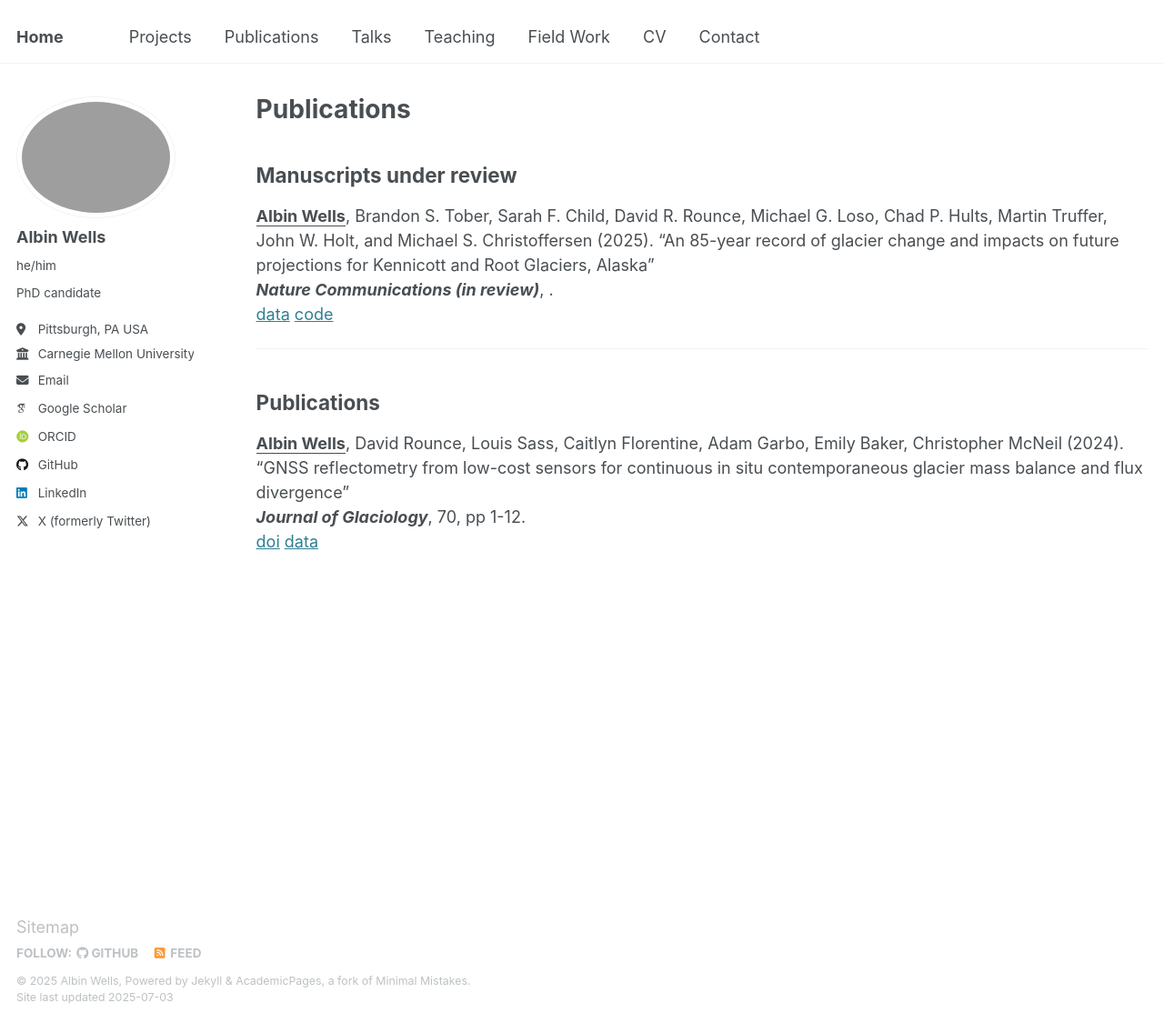
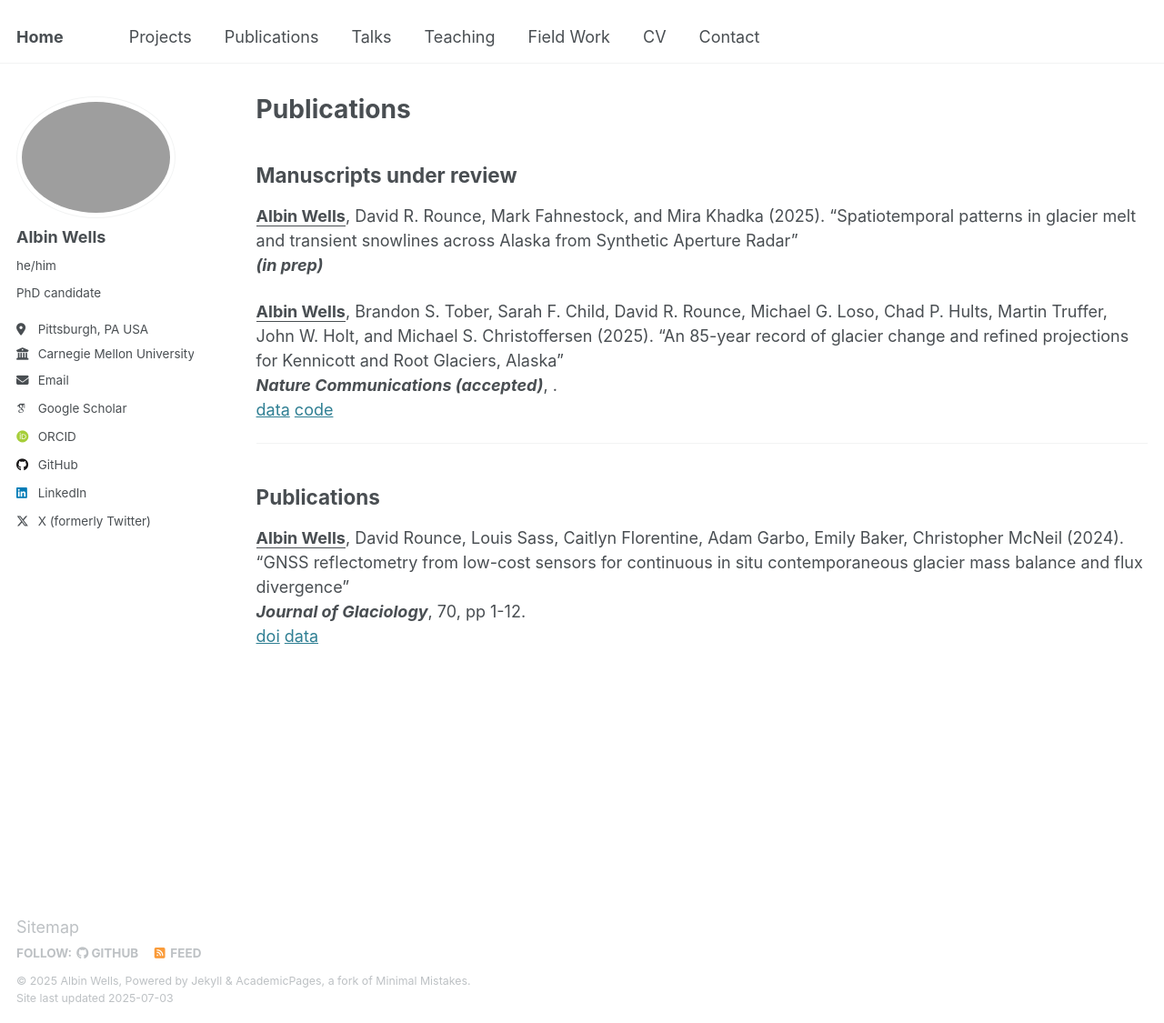
Before and after one commit to albinwwells/albinwwells.github.io, a Jekyll site: the page built from _pages/publications.md, in a window 1280 px wide and 1125 px high. Shown: the whole window at 91% size. Built offline with Jekyll 4.4.1, drawn with Linux system fonts in a browser that asks for light colours; some web fonts are replaced.

Commit message:
Update publications.md

```diff
--- a/_pages/publications.md
+++ b/_pages/publications.md
@@ -9,8 +9,11 @@ redirect_from:
 
 ## Manuscripts under review
 
-<ins>**Albin Wells**</ins>, Brandon S. Tober, Sarah F. Child, David R. Rounce, Michael G. Loso, Chad P. Hults, Martin Truffer, John W. Holt, and Michael S. Christoffersen (2025). "An 85-year record of glacier change and impacts on future projections for Kennicott and Root Glaciers, Alaska"\
-***Nature Communications (in review)***, .\
+<ins>**Albin Wells**</ins>, David R. Rounce, Mark Fahnestock, and Mira Khadka (2025). "Spatiotemporal patterns in glacier melt and transient snowlines across Alaska from Synthetic Aperture Radar"\
+***(in prep)***
+
+<ins>**Albin Wells**</ins>, Brandon S. Tober, Sarah F. Child, David R. Rounce, Michael G. Loso, Chad P. Hults, Martin Truffer, John W. Holt, and Michael S. Christoffersen (2025). "An 85-year record of glacier change and refined projections for Kennicott and Root Glaciers, Alaska"\
+***Nature Communications (accepted)***, .\
 [data](https://doi.org/10.5281/zenodo.14783252){: .btn--research}{:target="_blank"}
 [code](https://github.com/albinwwells/past_and_future_mb){: .btn--research}{:target="_blank"}
 
```
